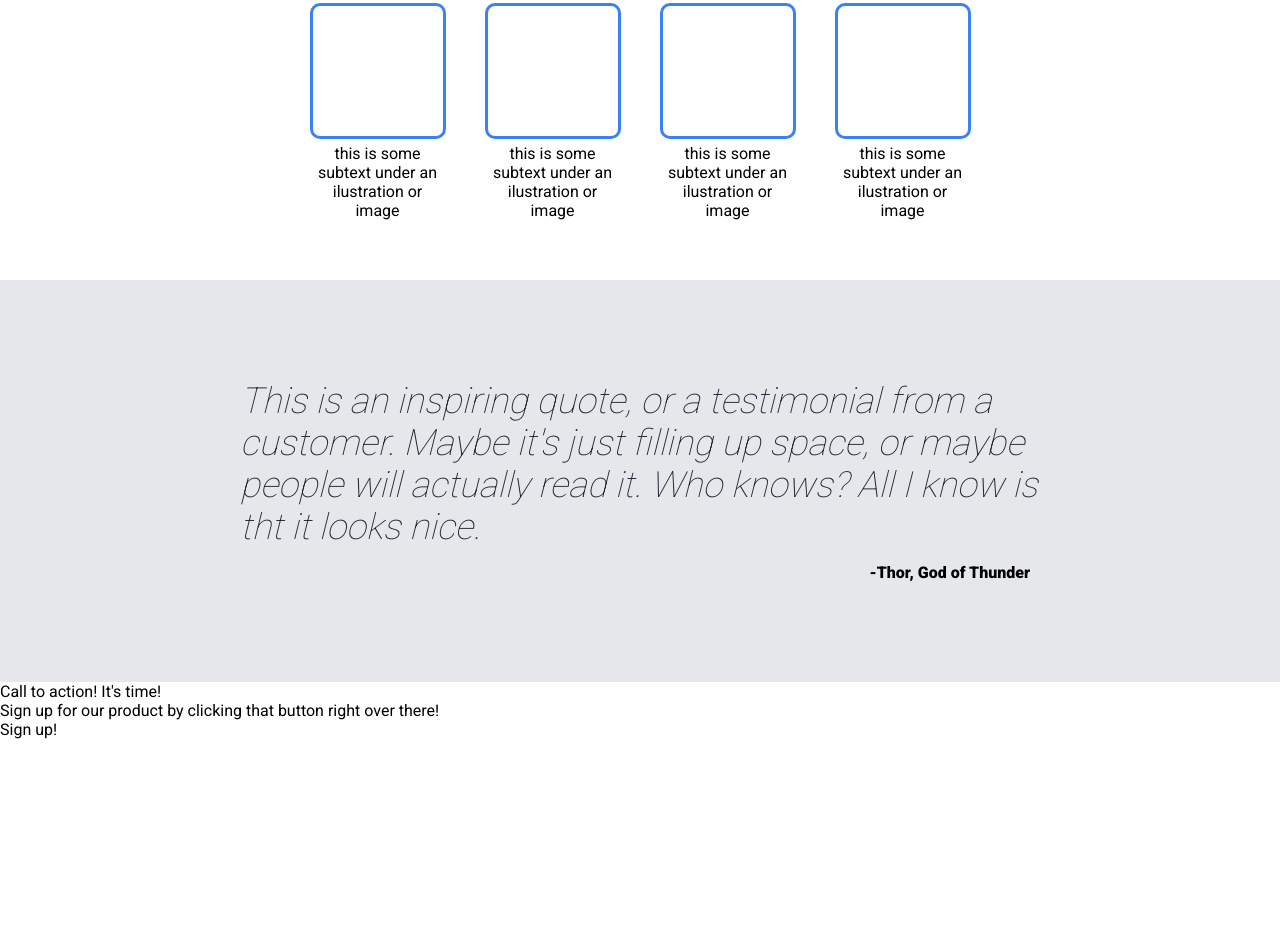
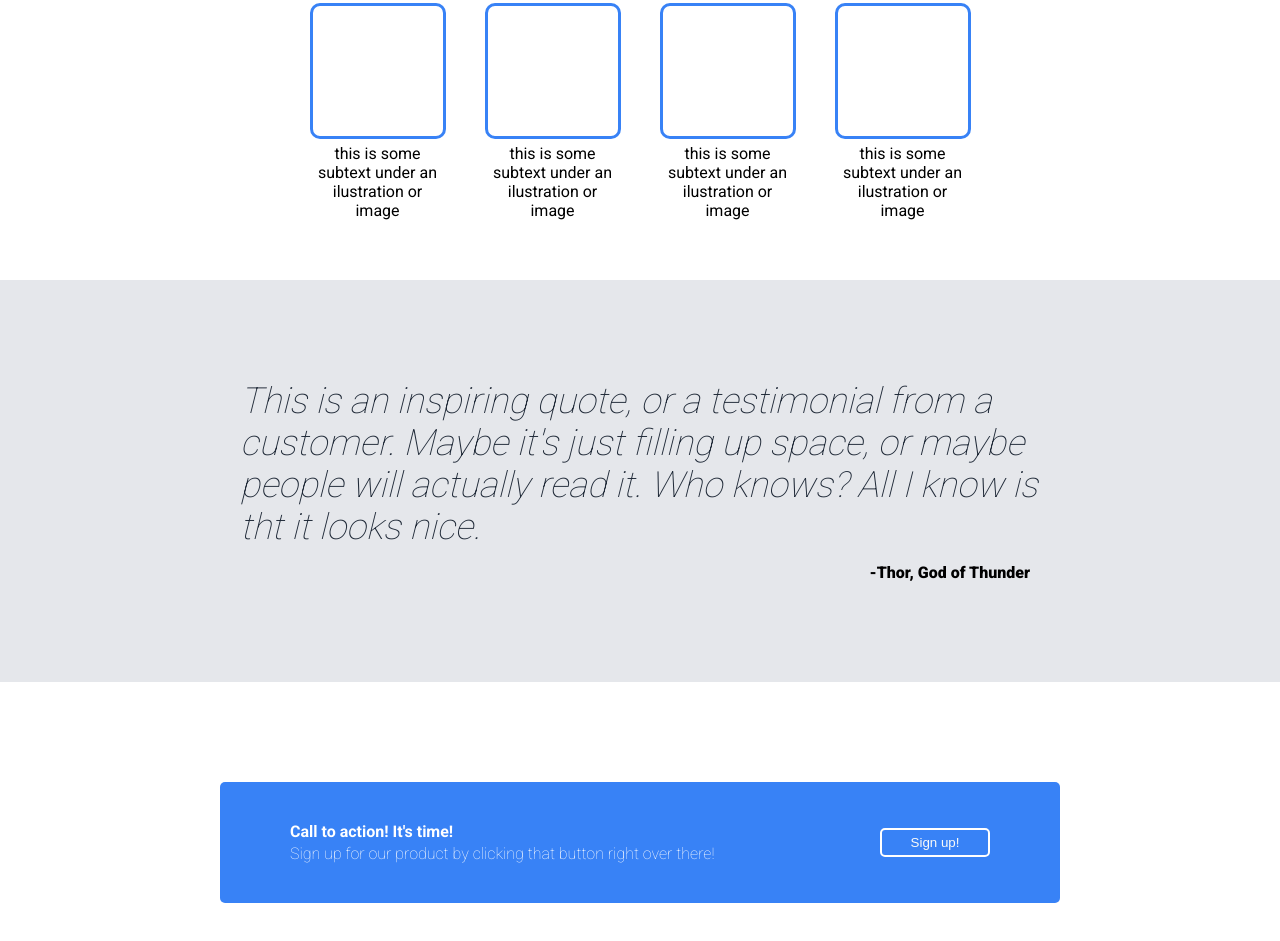
Before and after one commit to bochrap/odin-landing-page, a plain HTML site: page index.html in a window 1280 px wide. Shown: the part 503-1444 px from the top of the page. Before the commit the page ends 1242 px from the top, so only its background shows below. Drawn offline with Linux system fonts and the light colour scheme.

Commit message:
add styles to CtA section

```diff
--- a/index.html
+++ b/index.html
@@ -97,9 +97,12 @@
 
             <div class="cta-content">
 
+
+                <div class="cta-left">
                 <div class="cta-text-top">Call to action! It's time!</div>
                 <div class="cta-text-bottom">Sign up for our product by clicking that button right over there!</div>
-                <div class="button cta-button">Sign up!</div>
+                </div>
+                <button class="button cta-button">Sign up!</button>
 
             </div>
 
--- a/style.css
+++ b/style.css
@@ -165,5 +165,46 @@ button {
 
 
 /* START OF CALL TO ACTION SECTION */
+.cta-section {
+    padding: 100px;
+    display: flex;
+    justify-content: center;
+    align-items: center;
+}
+
+.cta-content {
+    background-color: #3882F6;
+    color: white;
+    padding: 40px 70px;
+    width: 700px;
+    border-radius: 5px;
+    display: flex;
+    justify-content: space-between;
+
+
+}
+
+.cta-content > .cta-button {
+    border: 2px white solid;
+    white-space: nowrap;
+    height: fit-content;
+    width: 110px;
+    align-self: center;
+
+}
+
+.cta-text-top {
+    font-weight: 700;
+    margin-bottom: 3px;
+}
+
+.cta-text-bottom {
+    font-weight: 100;
+}
+
+
+
+
+
 
 /* END OF CALL TO ACTION SECTION */
```
